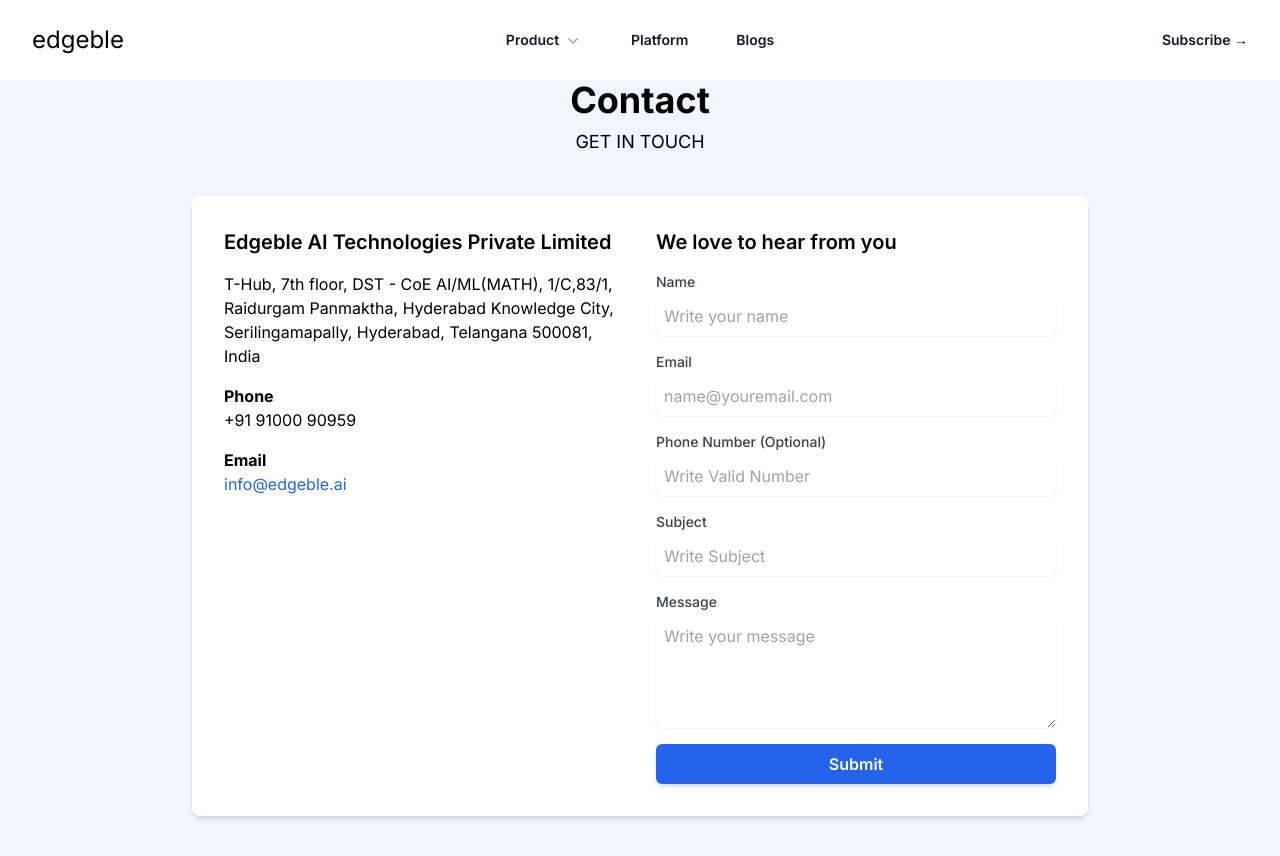
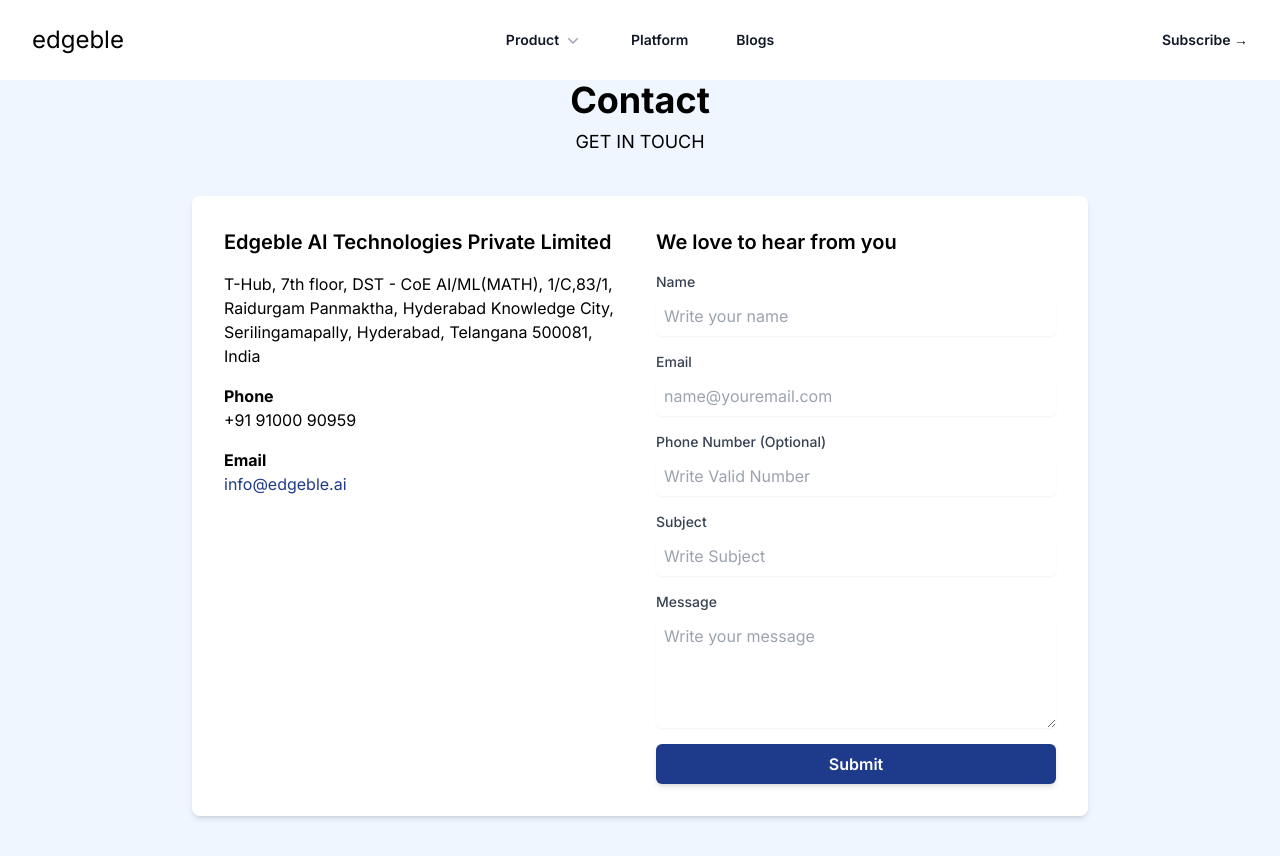
Before and after one commit to edgeble/edgeble, a Next.js app: page /contact in a window 1280 px wide. Built offline with nearby package versions, Linux system fonts and the light colour scheme.

Commit message:
consistent color for contact page

```diff
--- a/app/components/Header.tsx
+++ b/app/components/Header.tsx
@@ -112,7 +112,7 @@ export default function Header() {
           <a href="#" className="text-sm font-semibold leading-6 text-gray-900">
             Platform
           </a>
-          <a href="#" className="text-sm font-semibold leading-6 text-gray-900">
+          <a href="#whats-new" className="text-sm font-semibold leading-6 text-gray-900">
             Blogs
           </a>
         </PopoverGroup>
--- a/app/contact/page.tsx
+++ b/app/contact/page.tsx
@@ -62,7 +62,7 @@ const ContactUs = () => {
                             <h2 className="text-xl font-semibold mb-4">Edgeble AI Technologies Private Limited</h2>
                             <p>T-Hub, 7th floor, DST - CoE AI/ML(MATH), 1/C,83/1, Raidurgam Panmaktha, Hyderabad Knowledge City, Serilingamapally, Hyderabad, Telangana 500081, India</p>
                             <p className="mt-4"><strong>Phone</strong><br />+91 91000 90959</p>
-                            <p className="mt-4"><strong>Email</strong><br /><a href="mailto:info@edgeble.ai" className="text-blue-600">info@edgeble.ai</a></p>
+                            <p className="mt-4"><strong>Email</strong><br /><a href="mailto:info@edgeble.ai" className="text-blue-900">info@edgeble.ai</a></p>
                         </div>
                         <div className="sm:col-span-1">
                             <h2 className="text-xl font-semibold mb-4">We love to hear from you</h2>
@@ -140,7 +140,7 @@ const ContactUs = () => {
                                 <div className="sm:col-span-2">
                                     <button
                                         type="submit"
-                                        className="w-full py-2 px-4 bg-blue-600 text-white font-semibold rounded-md shadow-md hover:bg-blue-700"
+                                        className="w-full py-2 px-4 bg-blue-900 text-white font-semibold rounded-md shadow-md hover:bg-blue-700"
                                     >
                                         Submit
                                     </button>
--- a/app/page.tsx
+++ b/app/page.tsx
@@ -117,7 +117,7 @@ export default function Home() {
                 </div>
             </motion.div>
 
-            <motion.div initial={{ opacity: 0 }} whileInView={{ opacity: 1 }} transition={{ duration: 0.5 }} className="h-auto w-screen">
+            <motion.div initial={{ opacity: 0 }} whileInView={{ opacity: 1 }} transition={{ duration: 0.5 }} className="h-auto w-screen" id="whats-new">
                 <div className="p-8 md:p-12 lg:p-16 2xl:p-20 w-full relative isolate">
                     <p className="text-xl md:text-3xl lg:text-4xl xl:text-5xl 2xl:text-6xl font-bold mb-4 lg:mb-12 xl:mb-16 2xl:mb-16 text-center">
                         What&apos;s New
```
